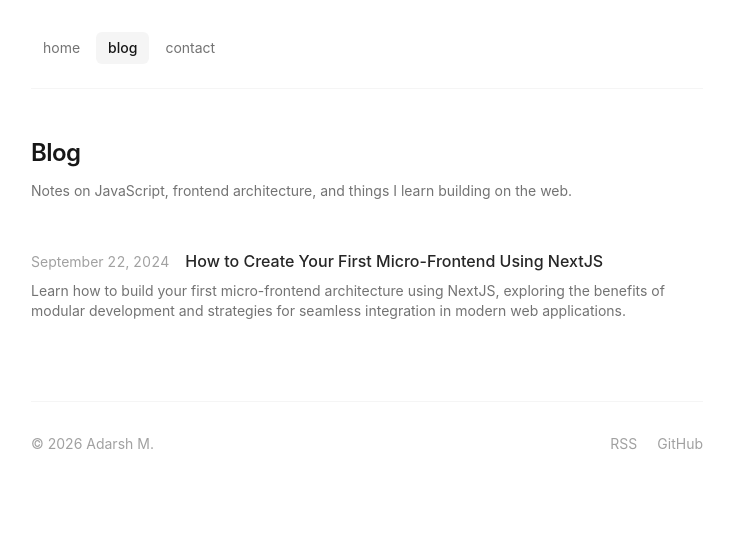
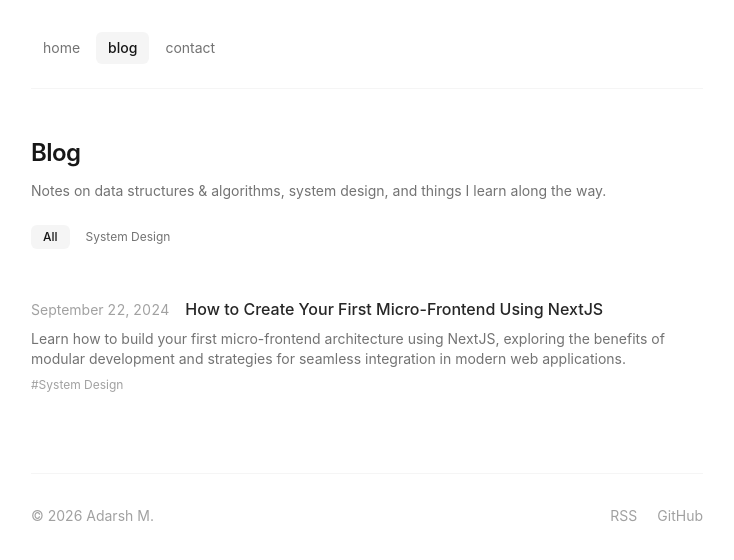
Before and after one commit to adarshm07/adarshm-blog, a Next.js app: page /blog in a window 1280 px wide. Shown: the top 560 px of the page, without its empty margins (273-1007 px from the left). Built offline with nearby package versions, Linux system fonts and the light colour scheme.

Commit message:
Refocus site on DSA/system design writing, add blog topic filter
Hide the homepage Projects section for now, update the bio to reflect
the learning-in-public focus, and let posts declare comma-separated
tags in frontmatter that power topic filter pills on /blog.

```diff
--- a/src/app/blog/page.tsx
+++ b/src/app/blog/page.tsx
@@ -1,21 +1,62 @@
+import Link from 'next/link'
 import { BlogPosts } from '@/app/components/posts'
+import { getAllTags } from '@/app/blog/utils'
 
 export const metadata = {
   title: 'Blog',
-  description: 'Writing about JavaScript, frontend development, and the web.',
+  description:
+    'Notes on data structures & algorithms, system design, and things I learn along the way.',
 }
 
-export default function Page() {
+export default async function Page({
+  searchParams,
+}: {
+  searchParams: Promise<{ tag?: string }>
+}) {
+  const { tag } = await searchParams
+  const tags = getAllTags()
+
   return (
     <section>
       <h1 className="mb-3 text-2xl font-semibold tracking-tight text-neutral-900 dark:text-neutral-50">
         Blog
       </h1>
-      <p className="mb-8 text-sm text-neutral-500 dark:text-neutral-400">
-        Notes on JavaScript, frontend architecture, and things I learn
-        building on the web.
+      <p className="mb-6 text-sm text-neutral-500 dark:text-neutral-400">
+        Notes on data structures & algorithms, system design, and things I
+        learn along the way.
       </p>
-      <BlogPosts showSummary />
+
+      {tags.length > 0 && (
+        <div className="mb-8 flex flex-wrap gap-1">
+          <Link
+            href="/blog"
+            className={[
+              'px-3 py-1 rounded-md text-xs transition-colors',
+              !tag
+                ? 'text-neutral-900 dark:text-neutral-50 font-medium bg-neutral-100 dark:bg-neutral-800'
+                : 'text-neutral-500 dark:text-neutral-400 hover:text-neutral-800 dark:hover:text-neutral-200 hover:bg-neutral-50 dark:hover:bg-neutral-900',
+            ].join(' ')}
+          >
+            All
+          </Link>
+          {tags.map((t) => (
+            <Link
+              key={t}
+              href={`/blog?tag=${encodeURIComponent(t)}`}
+              className={[
+                'px-3 py-1 rounded-md text-xs transition-colors',
+                tag === t
+                  ? 'text-neutral-900 dark:text-neutral-50 font-medium bg-neutral-100 dark:bg-neutral-800'
+                  : 'text-neutral-500 dark:text-neutral-400 hover:text-neutral-800 dark:hover:text-neutral-200 hover:bg-neutral-50 dark:hover:bg-neutral-900',
+              ].join(' ')}
+            >
+              {t}
+            </Link>
+          ))}
+        </div>
+      )}
+
+      <BlogPosts showSummary tag={tag} />
     </section>
   )
 }
--- a/src/app/blog/posts/micro-frontend-using-nextjs.mdx
+++ b/src/app/blog/posts/micro-frontend-using-nextjs.mdx
@@ -2,6 +2,7 @@
 title: "How to Create Your First Micro-Frontend Using NextJS"
 publishedAt: "2024-09-22"
 summary: "Learn how to build your first micro-frontend architecture using NextJS, exploring the benefits of modular development and strategies for seamless integration in modern web applications."
+tags: "System Design"
 ---
 
 This tutorial focuses on creating a micro-frontend architecture using NextJS and its built-in features. If you're looking to implement micro-frontends with different technologies, this post may not be directly applicable, but it can still provide valuable insights and ideas.
--- a/src/app/blog/utils.ts
+++ b/src/app/blog/utils.ts
@@ -6,6 +6,7 @@ type Metadata = {
   publishedAt: string
   summary: string
   image?: string
+  tags?: string[]
 }
 
 function parseFrontmatter(fileContent: string) {
@@ -18,9 +19,18 @@ function parseFrontmatter(fileContent: string) {
 
   frontMatterLines.forEach((line) => {
     let [key, ...valueArr] = line.split(': ')
+    let trimmedKey = key.trim()
     let value = valueArr.join(': ').trim()
     value = value.replace(/^['"](.*)['"]$/, '$1') // Remove quotes
-    metadata[key.trim() as keyof Metadata] = value
+
+    if (trimmedKey === 'tags') {
+      metadata.tags = value
+        .split(',')
+        .map((tag) => tag.trim())
+        .filter(Boolean)
+    } else {
+      metadata[trimmedKey as keyof Omit<Metadata, 'tags'>] = value
+    }
   })
 
   return { metadata: metadata as Metadata, content }
@@ -51,6 +61,13 @@ function getMDXData(dir: string) {
 
 export function getBlogPosts() {
   return getMDXData(path.join(process.cwd(), 'src', 'app', 'blog', 'posts'))
+}
+
+export function getAllTags() {
+  let posts = getBlogPosts()
+  let tags = new Set<string>()
+  posts.forEach((post) => post.metadata.tags?.forEach((tag) => tags.add(tag)))
+  return Array.from(tags).sort()
 }
 
 export function formatDate(date: string, includeRelative = false) {
--- a/src/app/components/posts.tsx
+++ b/src/app/components/posts.tsx
@@ -4,11 +4,14 @@ import { formatDate, getBlogPosts } from '@/app/blog/utils'
 export function BlogPosts({
   limit,
   showSummary = false,
+  tag,
 }: {
   limit?: number
   showSummary?: boolean
+  tag?: string
 } = {}) {
   const allBlogs = getBlogPosts()
+    .filter((post) => !tag || post.metadata.tags?.includes(tag))
     .sort(
       (a, b) =>
         new Date(b.metadata.publishedAt).getTime() -
@@ -37,6 +40,18 @@ export function BlogPosts({
               {post.metadata.summary}
             </p>
           )}
+          {showSummary && post.metadata.tags && post.metadata.tags.length > 0 && (
+            <div className="mt-2 flex flex-wrap gap-2">
+              {post.metadata.tags.map((t) => (
+                <span
+                  key={t}
+                  className="text-xs text-neutral-400 dark:text-neutral-500"
+                >
+                  #{t}
+                </span>
+              ))}
+            </div>
+          )}
         </Link>
       ))}
     </div>
--- a/src/app/components/profile.tsx
+++ b/src/app/components/profile.tsx
@@ -53,8 +53,8 @@ export async function Profile() {
           {name}
         </h1>
         <p className="mt-1.5 text-sm leading-relaxed text-neutral-500 dark:text-neutral-400">
-          Software engineer based in Kerala, India. I build for the web and
-          write here about JavaScript, frontend architecture, and things I
+          Software engineer based in Kerala, India. I write here as I learn —
+          data structures & algorithms, system design, and other things I
           pick up along the way.
         </p>
 
--- a/src/app/page.tsx
+++ b/src/app/page.tsx
@@ -2,7 +2,6 @@ import { Suspense } from 'react'
 import Link from 'next/link'
 import { BlogPosts } from '@/app/components/posts'
 import { Profile } from '@/app/components/profile'
-import { Projects } from '@/app/components/projects'
 
 export default function Page() {
   return (
@@ -25,10 +24,6 @@ export default function Page() {
         </div>
         <BlogPosts limit={5} />
       </div>
-
-      <Suspense fallback={null}>
-        <Projects />
-      </Suspense>
     </section>
   )
 }
```
Also changed, not shown: 1 other file (tests, documents, lock files or other folders).
